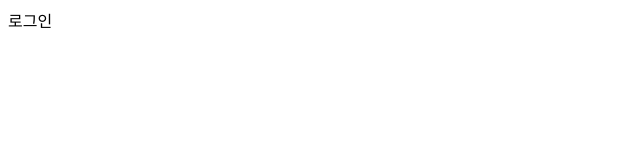
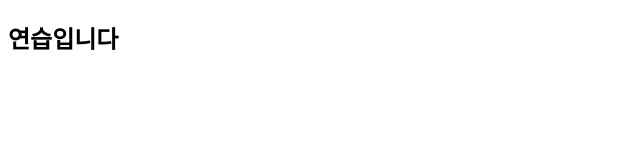
Before and after one commit to kwonhana/scd-test, a plain HTML site: page login1.html in a window 1280 px wide. Shown: the whole page, without its empty margins (0-640 px from the left). Drawn offline with Linux system fonts and the light colour scheme.

Commit message:
로그인 html 파일 연습입니다 텍스트 추가

```diff
--- a/login1.html
+++ b/login1.html
@@ -6,6 +6,8 @@
     <title>Document</title>
   </head>
   <body>
-    로그인
+    <section>
+      <h2>연습입니다</h2>
+    </section>
   </body>
 </html>
```
